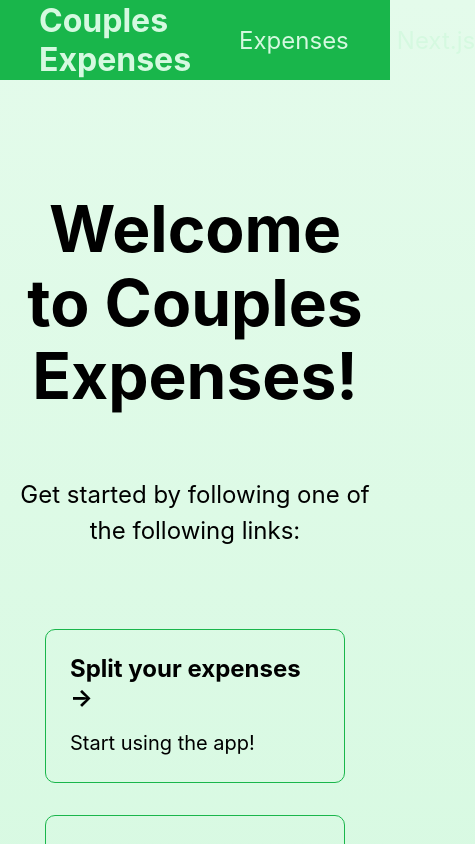
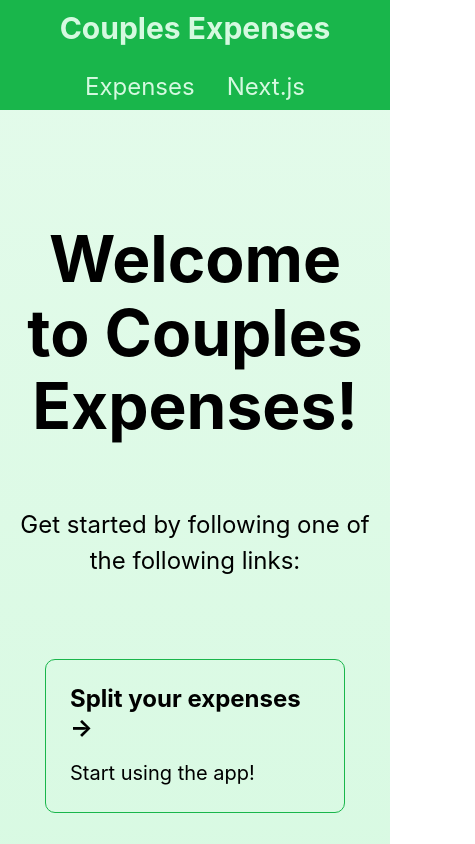
Before and after one commit to bjorntirsen/couples-expenses, a Next.js app: page / in a window 390 px wide. Shown: the top 844 px of the page, 475 px wide, since content can reach past the window. Built offline with nearby package versions, Linux system fonts and the light colour scheme.

Commit message:
:iphone: Better responsive header

```diff
--- a/components/layout/MainNavigation.module.css
+++ b/components/layout/MainNavigation.module.css
@@ -1,6 +1,6 @@
 .header {
   width: 100%;
-  height: 5rem;
+  height: 80px;
   display: flex;
   align-items: center;
   justify-content: space-between;
@@ -8,8 +8,12 @@
   padding: 0 10%;
 }
 
+.logo_container {
+  padding: 10px;
+}
+
 .logo {
-  font-size: 2rem;
+  font-size: 30px;
   color: var(--primary-p6);
   font-weight: bold;
   cursor: pointer;
@@ -35,7 +39,7 @@
 
 .header a {
   text-decoration: none;
-  font-size: 1.5rem;
+  font-size: 24px;
   color: var(--primary-p6);
 }
 
@@ -44,3 +48,26 @@
 .header a.active {
   color: var(--white);
 }
+
+@media (max-width: 500px) {
+  .header {
+    flex-direction: column;
+    height: 110px;
+  }
+  .header li {
+    margin: 16px;
+  }
+}
+
+@media (max-width: 350px) {
+  .header {
+    height: 100%;
+    overflow: hidden;
+  }
+  .logo {
+    font-size: 24px;
+  }
+  .header a {
+    font-size: 20px;
+  }
+}
--- a/components/layout/MainNavigation.tsx
+++ b/components/layout/MainNavigation.tsx
@@ -7,7 +7,7 @@ interface Props {}
 const MainNavigation: FC = (props: Props) => {
   return (
     <header className={classes.header}>
-      <div>
+      <div className={classes.logo_container}>
         {/* eslint-disable-next-line @next/next/link-passhref */}
         <Link href='/'>
           <span className={classes.logo}>Couples Expenses</span>
```
